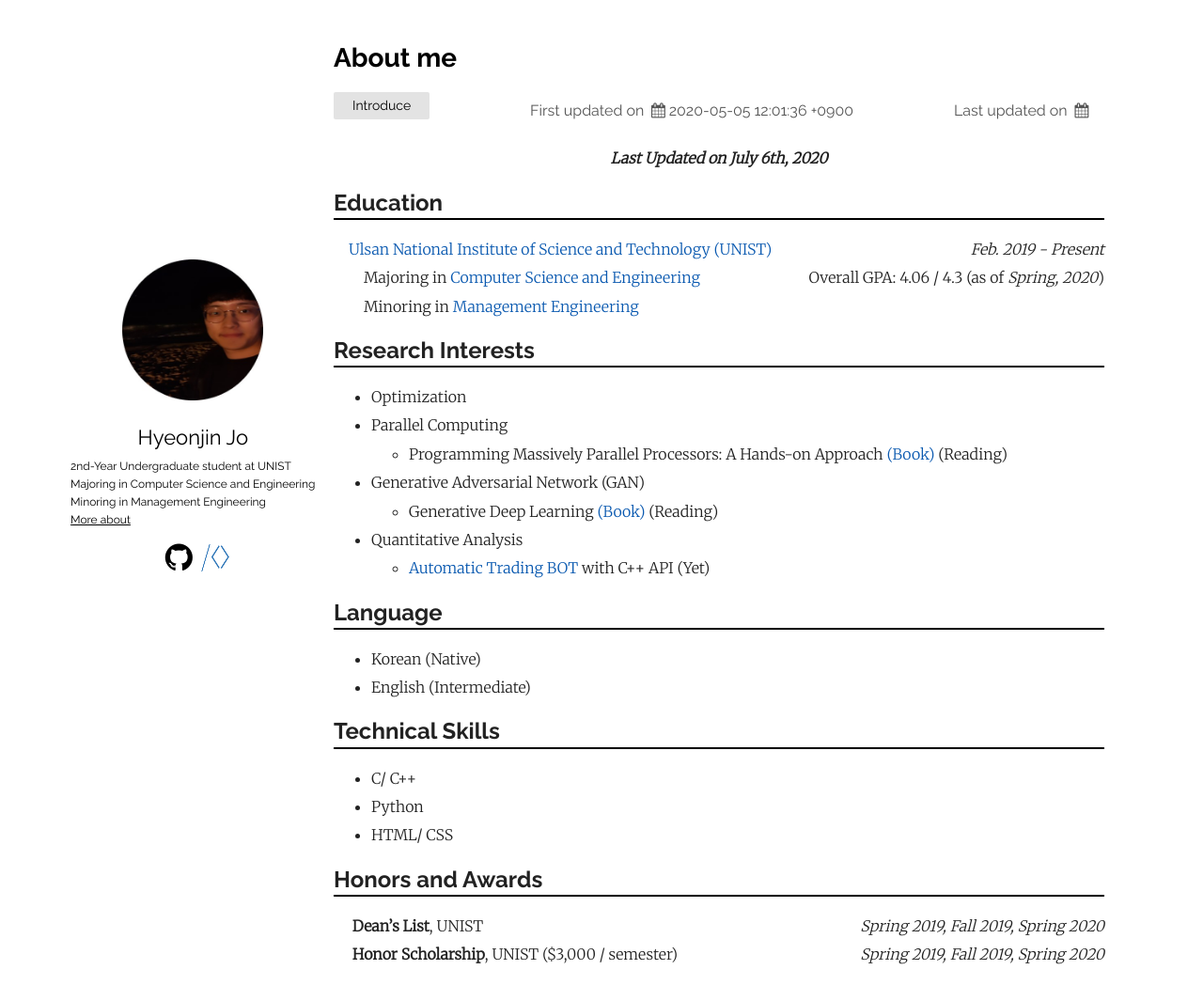
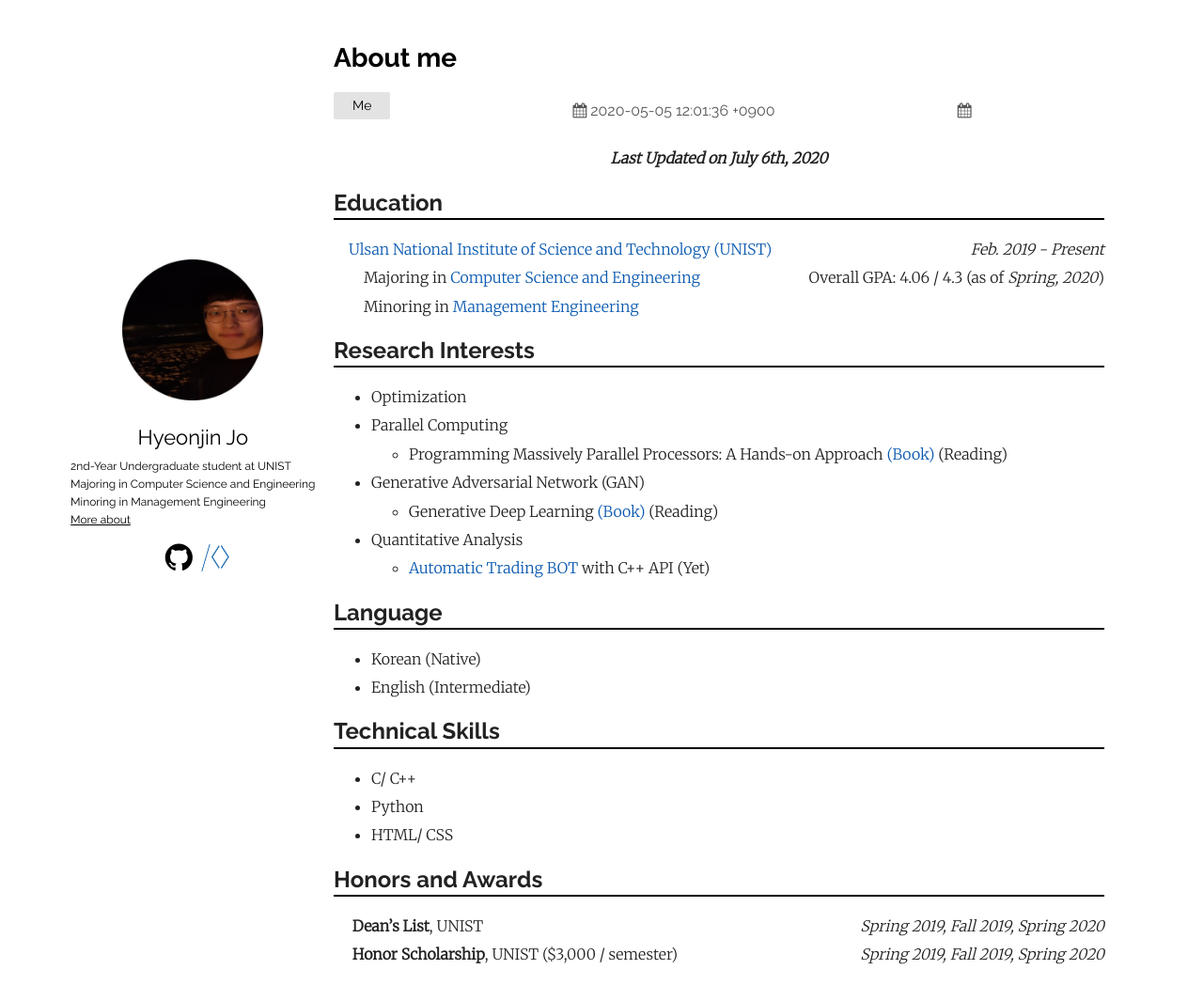
Before and after one commit to thinkin9/test, a Jekyll site: the page built from _posts/2020-05-05-About-me.markdown, in a window 1280 px wide and 1076 px high. Shown: the top 1065 px of the window at 94% size. Built offline with Jekyll 4.4.1, drawn with Linux system fonts in a browser that asks for light colours.

Commit message:
calender

```diff
--- a/_layouts/home.html
+++ b/_layouts/home.html
@@ -29,8 +29,8 @@ layout: default
                <li>{{ tag }}</li>
              {%- endfor -%}
             </ul>
-            <div class="post-date">First updated on <i class="icon-calendar"></i>{{ page.f_update | f_update: f_date_format }}</div>
-            <div class="post-date">Last updated on <i class="icon-calendar"></i>{{ page.l_update | l_update: l_date_format }}</div>
+            <div class="post-date"><i class="icon-calendar"></i>{{ page.f_update | f_update: f_date_format }}</div>
+            <div class="post-date"><i class="icon-calendar"></i>{{ page.l_update | l_update: l_date_format }}</div>
           </div>
           <div class="post">
             {%- if site.show_excerpts -%}
--- a/_layouts/post.html
+++ b/_layouts/post.html
@@ -13,8 +13,8 @@ layout: default
       <li>{{ tag }}</li>
       {%- endfor -%}
     </ul>
-    <div class="post-date">First updated on <i class="icon-calendar"></i>{{ page.f_update | f_update: f_date_format }}</div>
-    <div class="post-date">Last updated on <i class="icon-calendar"></i>{{ page.l_update | l_update: l_date_format }}</div>
+    <div class="post-date"><i class="icon-calendar"></i>{{ page.f_update | f_update: f_date_format }}</div>
+    <div class="post-date"><i class="icon-calendar"></i>{{ page.l_update | l_update: l_date_format }}</div>
   </div>
   <div class="post">
     {{ content }}
--- a/_posts/2020-05-05-About-me.markdown
+++ b/_posts/2020-05-05-About-me.markdown
@@ -3,7 +3,7 @@ layout: post
 title:  "About me"
 f_update: 2020-05-05 12:01:36 +0900
 l_updata: 2020-07-06 17:36:52 +0900
-categories: Introduce
+categories: Me
 ---
 
 <span style="font-family: Times">
--- a/_posts/2020-05-05-How-to-use-Git.markdown
+++ b/_posts/2020-05-05-How-to-use-Git.markdown
@@ -3,7 +3,7 @@ layout: post
 title: "How to use Git"
 f_update: 2020-05-05 15:03:24 +0900
 l_updata: 2020-07-06 17:36:52 +0900
-categories: Basic
+categories: Git
 ---
 
 <div style="font-family: Times; text-align: center"><i><b>Last Updated on July 6th, 2020</b></i></div>
```
